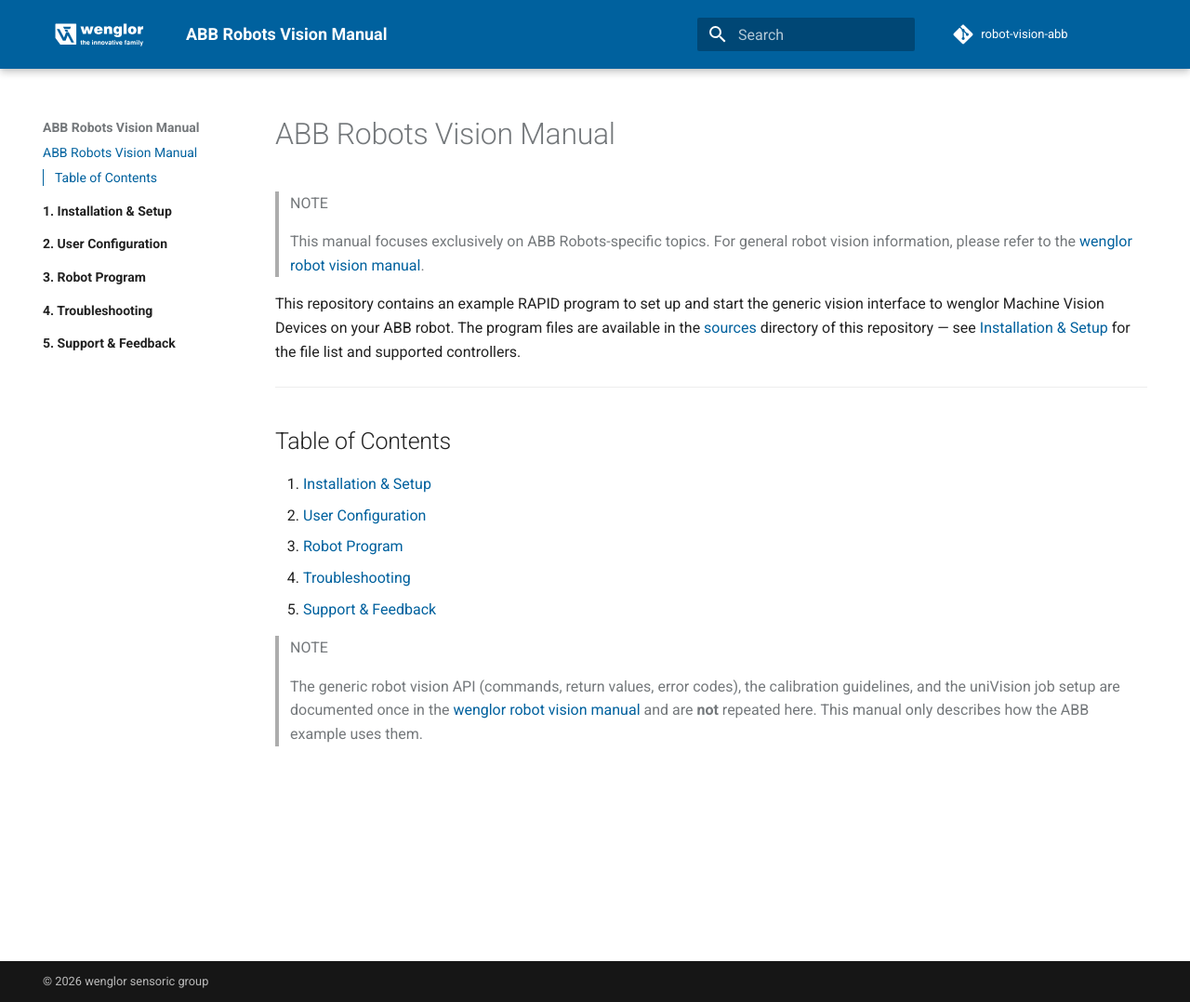
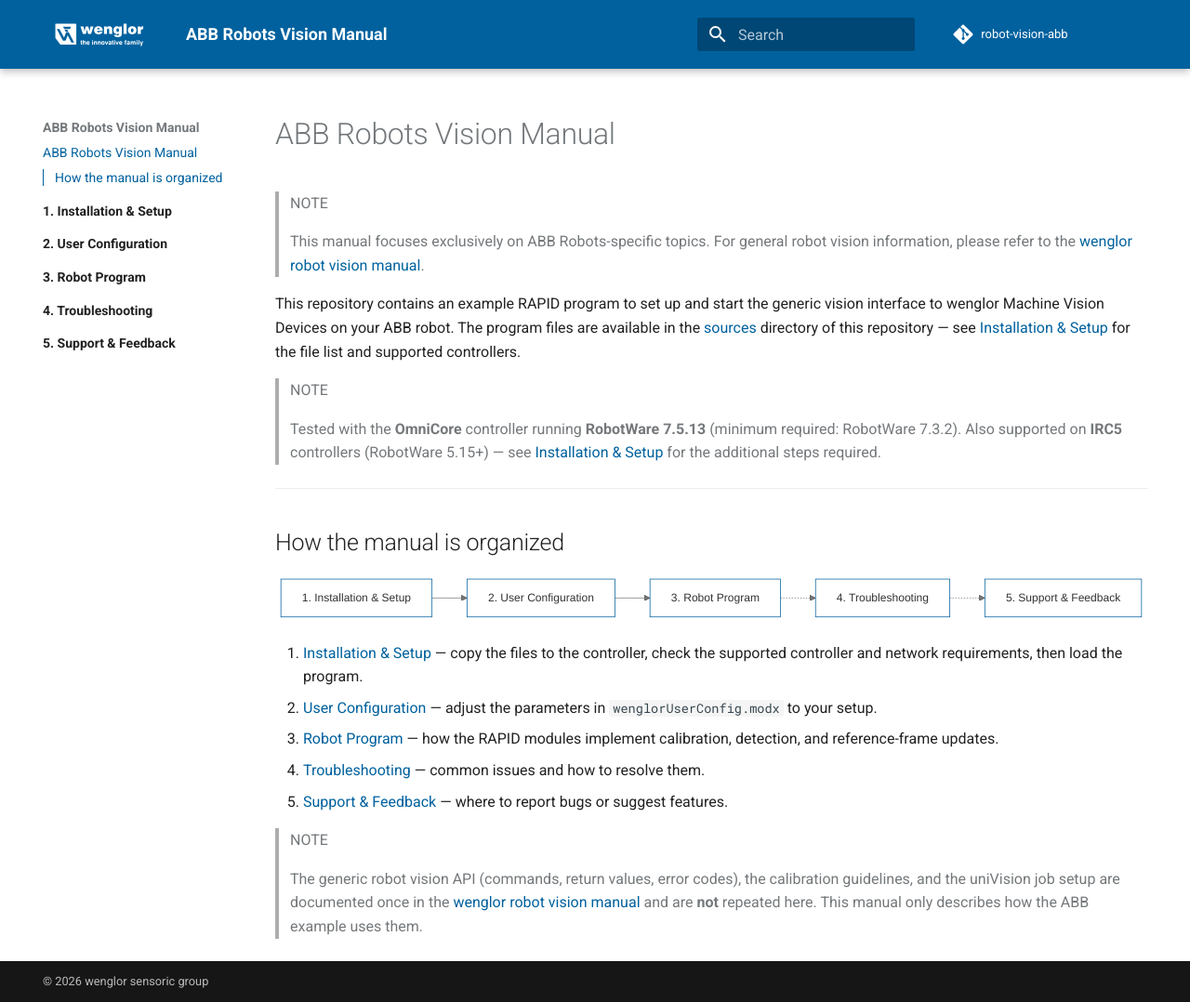
Before and after one commit to wenglor/robot-vision-abb, an MkDocs documentation site: the page built from docs/index.md, in a window 1280 px wide and 1078 px high. Shown: the whole window at 93% size. Built offline with MkDocs 1.6.1 and Material for MkDocs 9.7.7, drawn with Linux system fonts in a browser that asks for light colours; comment, search, counter and statistics services are not loaded.

Commit message:
more harmonizations

````diff
--- a/docs/index.md
+++ b/docs/index.md
@@ -6,15 +6,27 @@
 
 This repository contains an example RAPID program to set up and start the generic vision interface to wenglor Machine Vision Devices on your ABB robot. The program files are available in the [sources](https://github.com/wenglor/robot-vision-abb/tree/main/sources) directory of this repository — see [Installation & Setup](1_0_installation/index.md) for the file list and supported controllers.
 
+> NOTE
+>
+> Tested with the **OmniCore** controller running **RobotWare 7.5.13** (minimum required: RobotWare 7.3.2). Also supported on **IRC5** controllers (RobotWare 5.15+) — see [Installation & Setup](1_0_installation/index.md) for the additional steps required.
+
 ---
 
-## Table of Contents
+## How the manual is organized
 
-1. [Installation & Setup](1_0_installation/index.md)
-2. [User Configuration](2_0_user_configuration/index.md)
-3. [Robot Program](3_0_robot_program/index.md)
-4. [Troubleshooting](4_0_troubleshooting/index.md)
-5. [Support & Feedback](5_0_support_and_feedback/index.md)
+```mermaid
+graph LR
+    A[1. Installation & Setup] --> B[2. User Configuration]
+    B --> C[3. Robot Program]
+    C -.-> D[4. Troubleshooting]
+    D -.-> E[5. Support & Feedback]
+```
+
+1. [Installation & Setup](1_0_installation/index.md) — copy the files to the controller, check the supported controller and network requirements, then load the program.
+2. [User Configuration](2_0_user_configuration/index.md) — adjust the parameters in `wenglorUserConfig.modx` to your setup.
+3. [Robot Program](3_0_robot_program/index.md) — how the RAPID modules implement calibration, detection, and reference-frame updates.
+4. [Troubleshooting](4_0_troubleshooting/index.md) — common issues and how to resolve them.
+5. [Support & Feedback](5_0_support_and_feedback/index.md) — where to report bugs or suggest features.
 
 > NOTE
 >
````
Also changed, not shown: README.md (+14 -9 lines), docs/1_0_installation/index.md (+2 -2 lines), docs/2_0_user_configuration/index.md (+1 -1 lines), docs/3_0_robot_program/index.md (+2 -2 lines), docs/1_0_installation/images/irc5_renaming.png (renamed from docs/1_0_installation/images/icr5_renaming.png).
